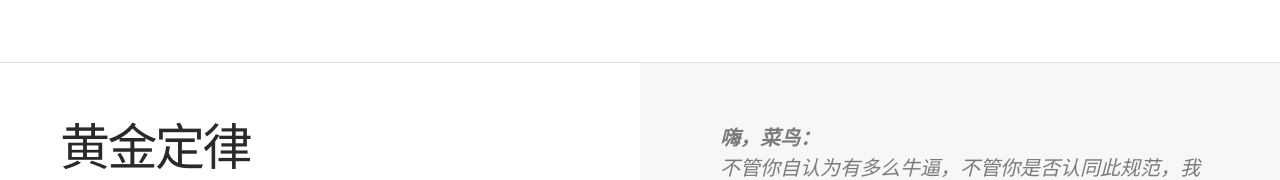
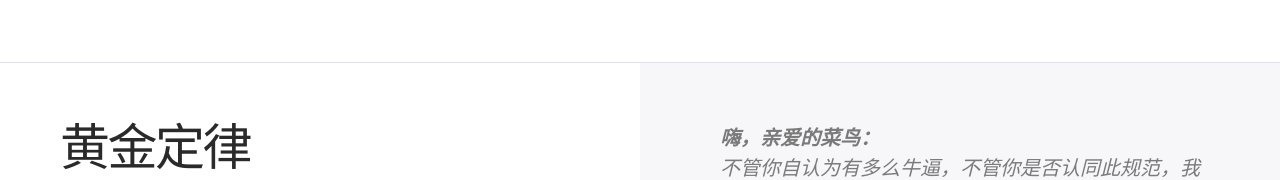
Before and after one commit to dashushu/code-guide, a plain HTML site: page index.html in a window 1280 px wide. Shown: the part 1012-1192 px from the top of the page. Drawn offline with Linux system fonts and the light colour scheme.

Commit message:
2014.12.01

```diff
--- a/index.html
+++ b/index.html
@@ -67,7 +67,7 @@
   </div>
   <div class="col">
     <blockquote>
-      <p><strong>嗨，菜鸟：</strong></p>
+      <p><strong>嗨，亲爱的菜鸟：</strong></p>
       <p>不管你自认为有多么牛逼，不管你是否认同此规范，我们希望的是无论有多少人共同参与同一项目，一定要确保每一行代码都像是同一个人编写的，所以你需要牢记现以下内容！</p>
     </blockquote>
   </div>
```
